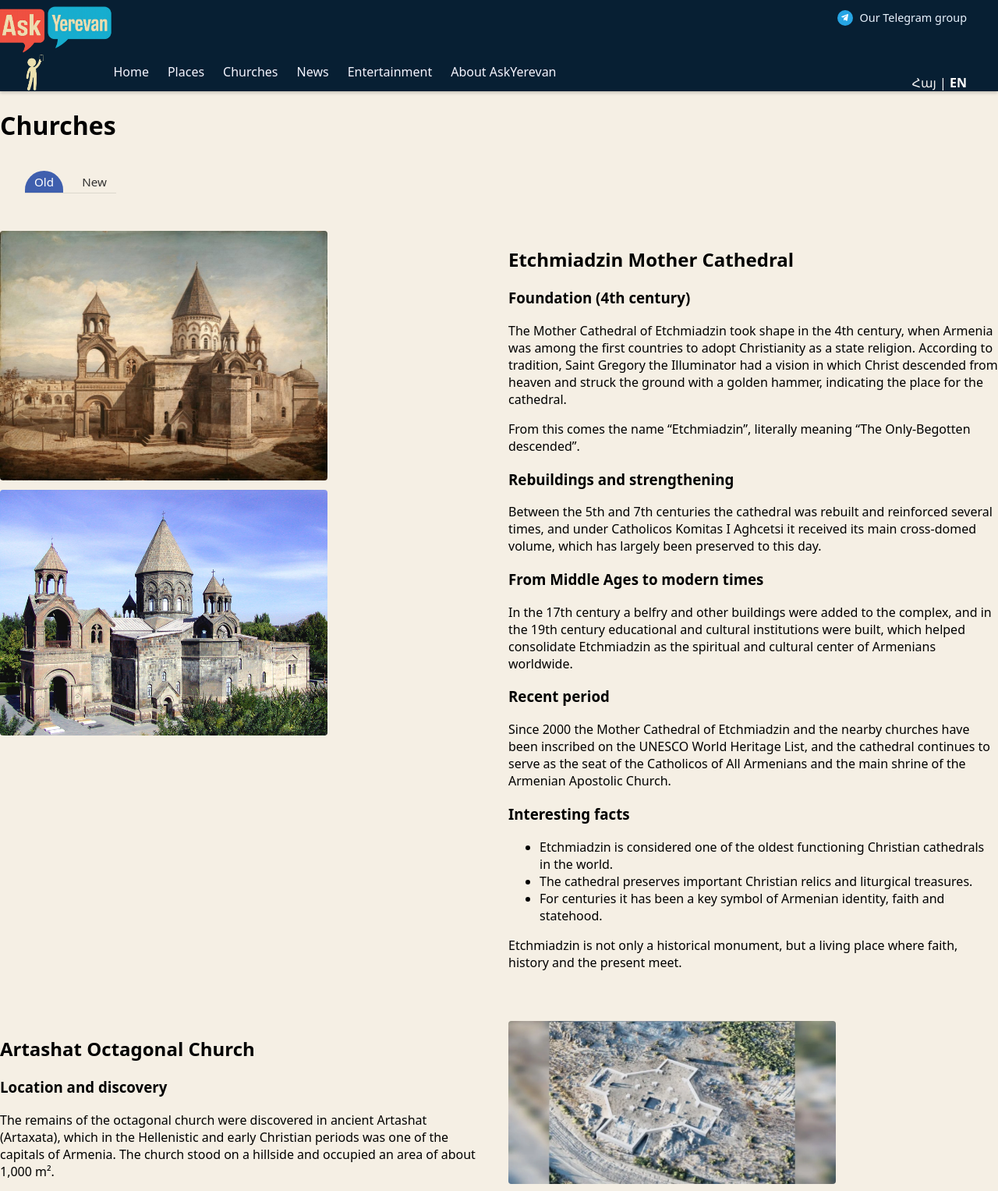
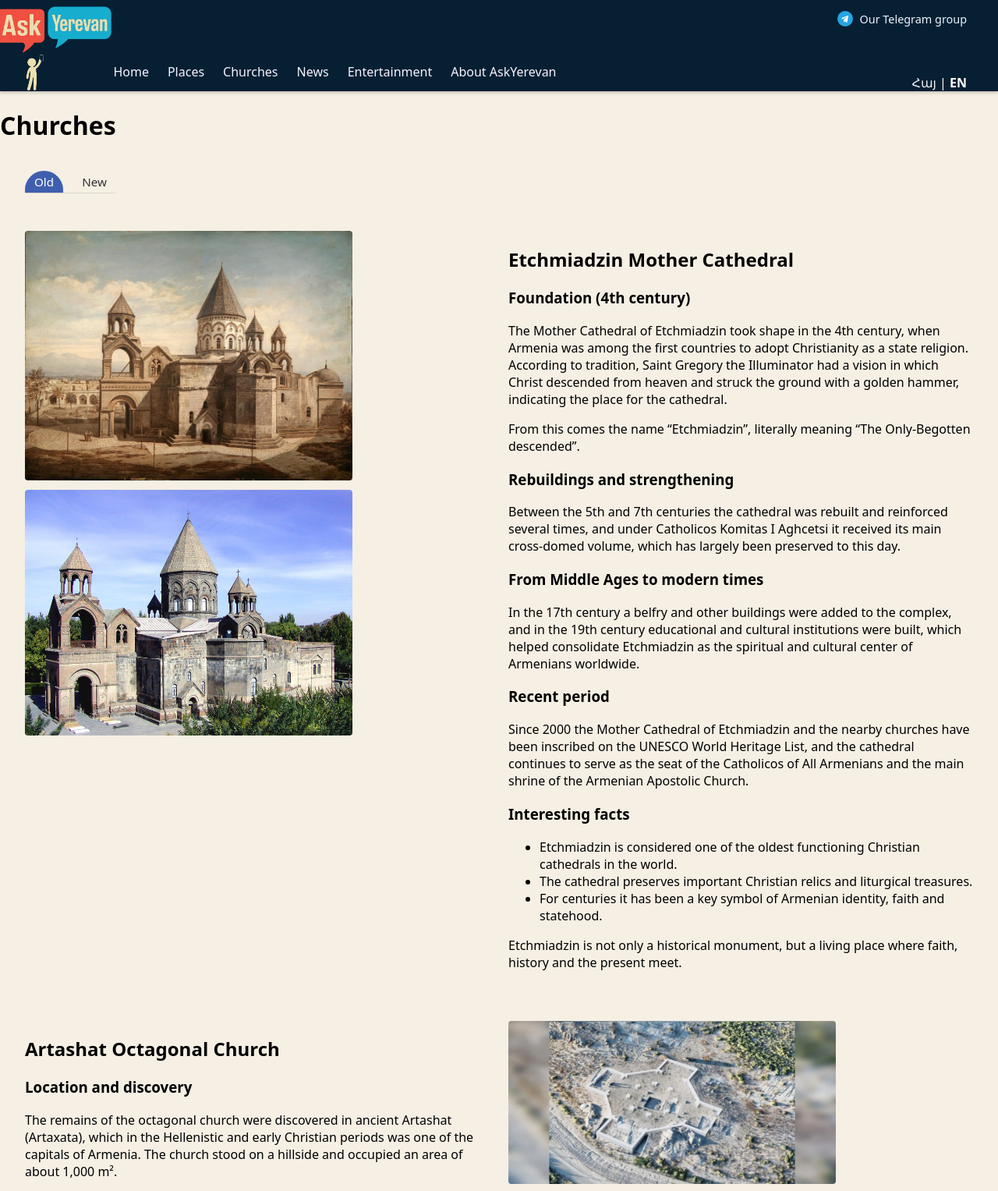
Before and after one commit to abgaryansaqo83-ctrl/ask-yerevan, a FastAPI app: page /en/churches in a window 1280 px wide. Shown: the top 1527 px of the page at 78% size. Run offline with FastAPI, Linux system fonts and the light colour scheme.

Commit message:
Update main.css

```diff
--- a/static/css/main.css
+++ b/static/css/main.css
@@ -54,7 +54,7 @@ main.container {
 /* Լեզվի քուիչ */
 .lang-switch {
   font-size: 1rem;
-  margin-top: -0.1rem;
+  margin-top: -0.2rem;   /* -0.1 → -0.2, մի քիչ էլ ավելի վերև */
 }
 .lang-switch a {
   color: #f0f0f0;
@@ -75,7 +75,7 @@ main.container {
 .header-inner {
   max-width: 1200px;
   margin: 0 auto;
-  padding: 0 0rem;
+  padding: 0 0.25rem;   /* 0.5rem-ից դարձրած՝ մի քիչ ավելի լայն տարածք */
   display: flex;
   justify-content: space-between;
   align-items: flex-end;
@@ -351,7 +351,7 @@ main.container {
    =========================== */
 
 .church-section {
-  padding: 2rem 0;
+  padding: 2rem 2rem;   /* առաջ 2rem 0 էր, աջ/ձախն էլ է ստանում padding */
 }
 
 .church-block {
```
